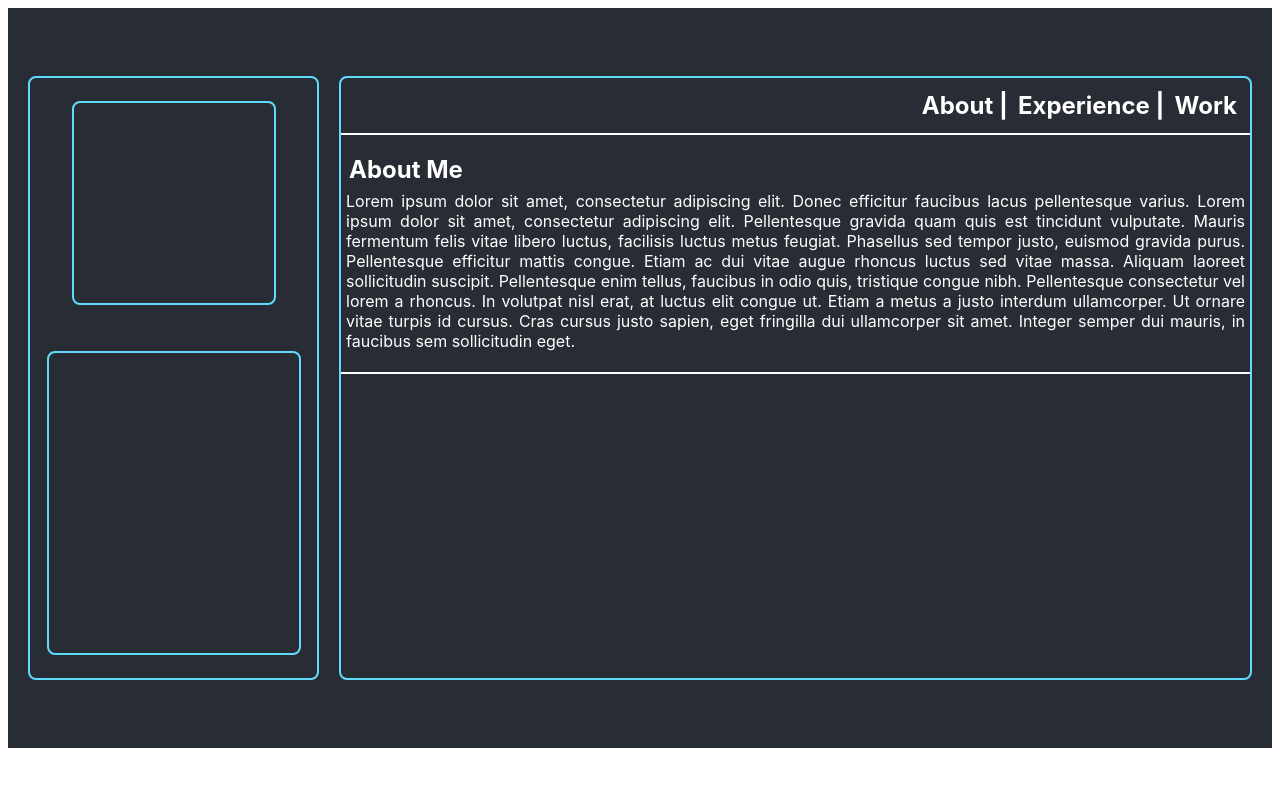
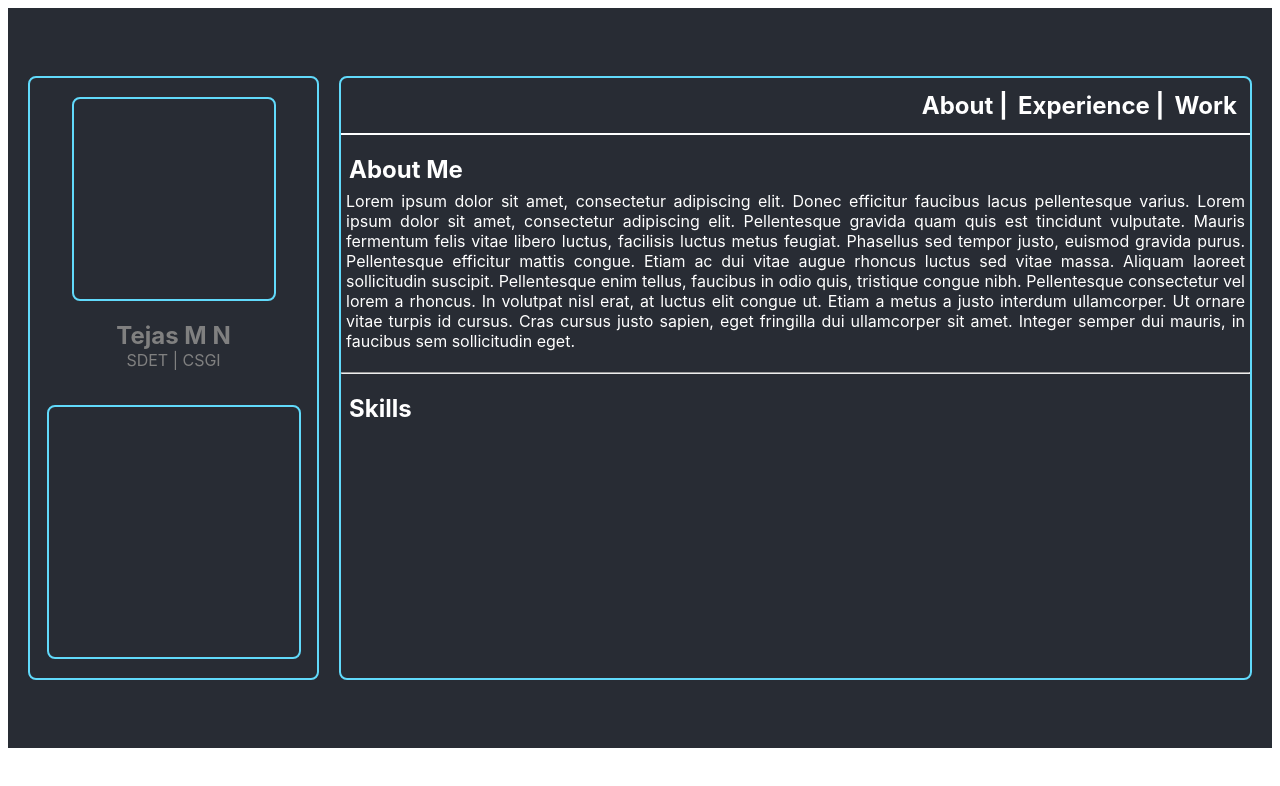
Before and after one commit to tejas-mn/react-portfolio, a React (Create React App) app in the folder my-portfolio/: page / in a window 1280 px wide. Shown: the top 786 px of the page. Built offline with nearby package versions, Linux system fonts and the light colour scheme.

Commit message:
first commit

```diff
--- a/my-portfolio/src/App.css
+++ b/my-portfolio/src/App.css
@@ -33,7 +33,7 @@
   height:600px;
   display: flex;
   align-items: center;
-  justify-content: space-around;
+  justify-content: space-evenly;
   flex-direction: column;
   align-content: center;
 }
@@ -53,9 +53,20 @@
   border-radius: 8px;
 }
 
+.pic-desc{
+  color: grey;
+}
+.pic-desc > h2{
+margin: 0px;
+}
+
+.pic-desc > p{
+  margin-top: 0px;
+}
+
 .desc{
   width:250px;
-  height:300px;
+  height:250px;
   border:2px solid  #61dafb;
   border-radius: 8px;
 }
--- a/my-portfolio/src/App.js
+++ b/my-portfolio/src/App.js
@@ -10,7 +10,10 @@ function App() {
         <div className="pic">
 
         </div>
-
+      <div className="pic-desc">
+        <h2>Tejas M N</h2>
+        <p>SDET | CSGI</p>
+      </div>
         <div className="desc">
 
         </div>
@@ -28,9 +31,10 @@ function App() {
           <p>
           Lorem ipsum dolor sit amet, consectetur adipiscing elit. Donec efficitur faucibus lacus pellentesque varius. Lorem ipsum dolor sit amet, consectetur adipiscing elit. Pellentesque gravida quam quis est tincidunt vulputate. Mauris fermentum felis vitae libero luctus, facilisis luctus metus feugiat. Phasellus sed tempor justo, euismod gravida purus. Pellentesque efficitur mattis congue. Etiam ac dui vitae augue rhoncus luctus sed vitae massa. Aliquam laoreet sollicitudin suscipit. Pellentesque enim tellus, faucibus in odio quis, tristique congue nibh. Pellentesque consectetur vel lorem a rhoncus. In volutpat nisl erat, at luctus elit congue ut. Etiam a metus a justo interdum ullamcorper. Ut ornare vitae turpis id cursus. Cras cursus justo sapien, eget fringilla dui ullamcorper sit amet. Integer semper dui mauris, in faucibus sem sollicitudin eget.
           </p>
-          <div className="box">
+        <hr></hr>
+          <h2>Skills</h2>
 
-          </div>
+
         </section>
       </div>
 
```
